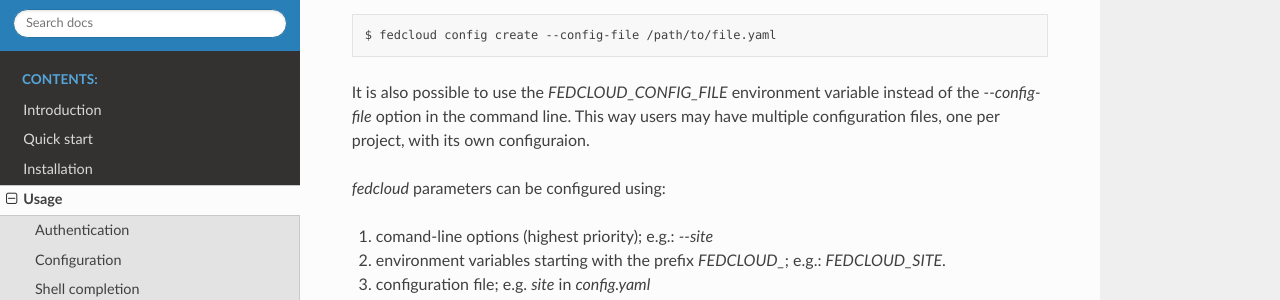
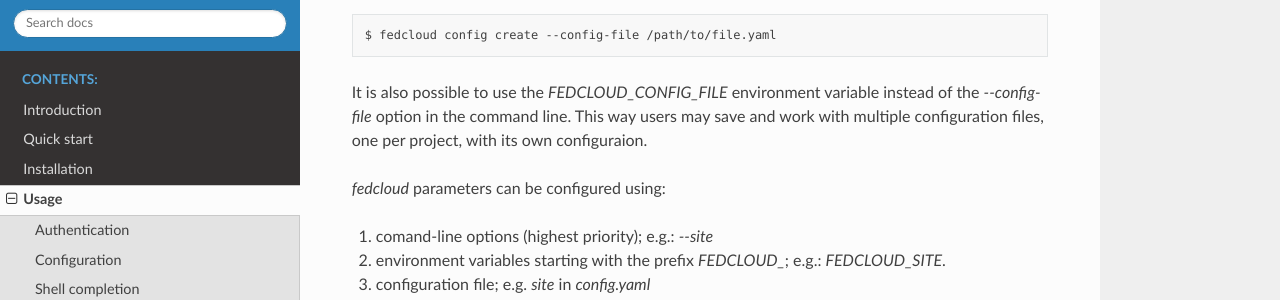
Before and after one commit to tdviet/fedcloudclient, a Sphinx documentation site: the page built from docs/usage.rst, in a window 1280 px wide and 900 px high, scrolled down 1888 px. Shown: the part 151-451 px from the top of the window. Built offline with Sphinx 7.4.7 and the Read the Docs theme 2.0.0, drawn with Linux system fonts in a browser that asks for light colours.

Commit message:
better phrasing

```diff
--- a/docs/usage.rst
+++ b/docs/usage.rst
@@ -112,8 +112,8 @@
     $ fedcloud config create --config-file /path/to/file.yaml
 
 It is also possible to use the *FEDCLOUD_CONFIG_FILE* environment variable instead
-of the *--config-file* option in the command line. This way users may have multiple
-configuration files, one per project, with its own configuraion.
+of the *--config-file* option in the command line. This way users may save and work
+with multiple configuration files, one per project, with its own configuraion.
 
 *fedcloud* parameters can be configured using:
 
```
